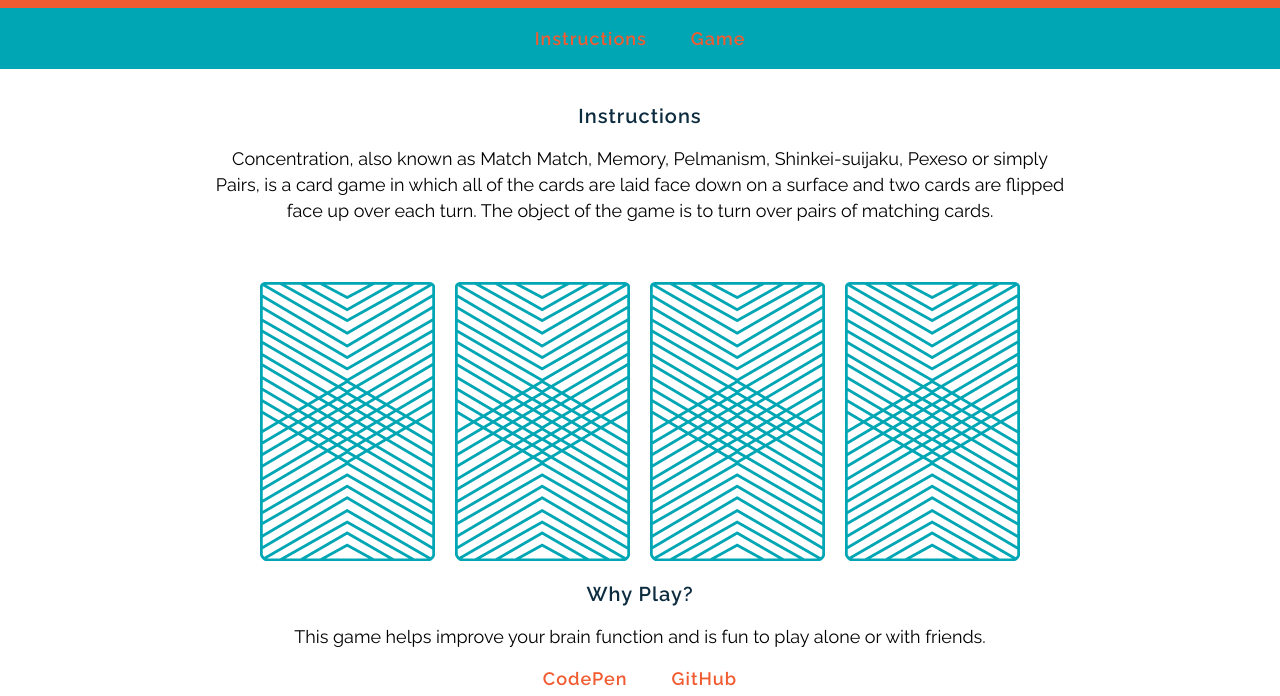
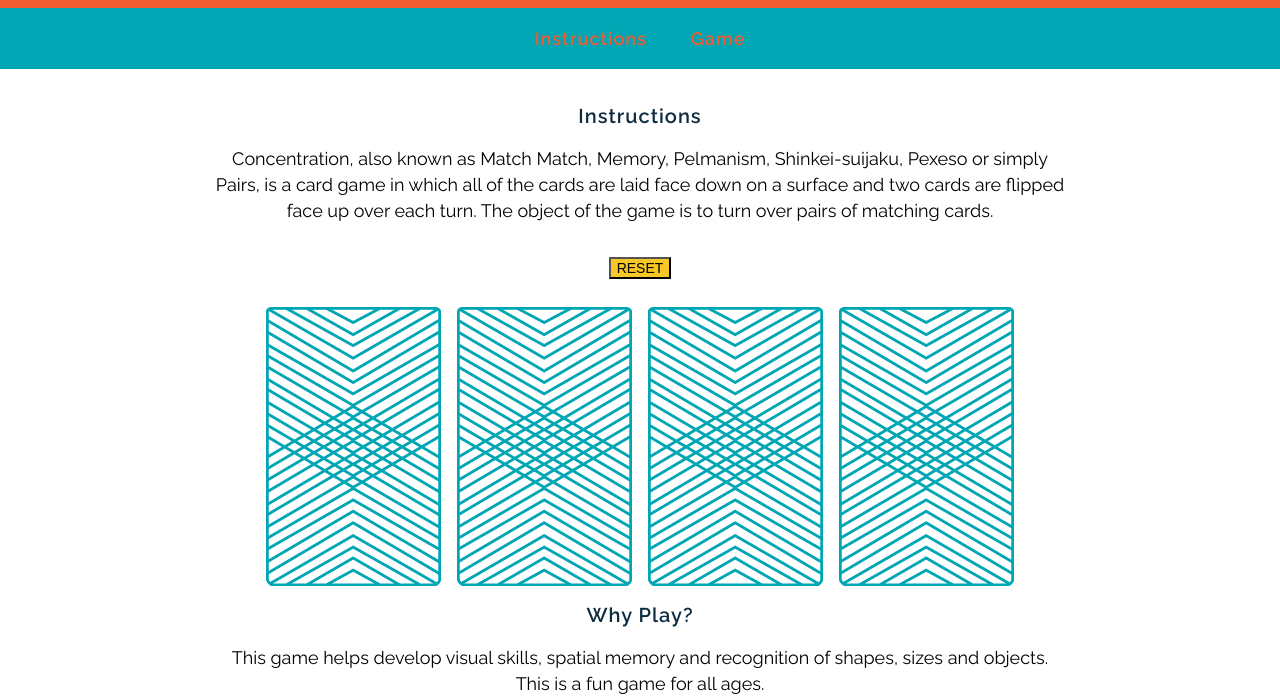
Before and after one commit to richardk88/wdi-fundamentals-memorygame, a plain HTML site: page memory_game/index.html in a window 1280 px wide. Shown: the part 105-801 px from the top of the page. Drawn offline with Linux system fonts and the light colour scheme; a web font is replaced by a local one.

Commit message:
created game logic

```diff
--- a/memory_game/index.html
+++ b/memory_game/index.html
@@ -1,3 +1,5 @@
+<link rel="stylesheet" href="https://cdnjs.cloudflare.com/ajax/libs/font-awesome/4.7.0/css/font-awesome.min.css">
+
 <!DOCTYPE html>
 <html>
 
@@ -21,19 +23,17 @@
 		<h2>Instructions</h2>
 		<p>Concentration, also known as Match Match, Memory, Pelmanism, Shinkei-suijaku, Pexeso or simply Pairs, is a card game in which all of the cards are laid face down on a surface and two cards are flipped face up over each turn. The object of the game is to turn over pairs of matching cards.</p>
 
-		<div>
-		    <img src="images/back.png" alt="Queen of Diamonds">
-		    <img src="images/back.png" alt="Queen of Hearts">
-		    <img src="images/back.png" alt="King of Diamonds">
-		    <img src="images/back.png" alt="King of Hearts">
-		</div>
+	<button id="reset">RESET</button>
+
+		<div id="game-board" class="board clearfix"></div>
 
 	<h2>Why Play?</h2>
-	<p>This game helps improve your brain function and is fun to play alone or with friends.
+	<p>This game helps develop visual skills, spatial memory and recognition of shapes, sizes and objects. This is a fun game for all ages.
 	</p>
-
-	<a href="https://codepen.io/richardk88/">CodePen</a>
-	<a href="https://github.com/">GitHub</a>
+<br>
+	<h2>Connect with Me</h2>
+	<a href="https://codepen.io/richardk88/"><i class="fa fa-codepen fa-2x"></i></a>
+	<a href="https://github.com/richardk88" target="_blank"><i class="fa fa-github fa-2x"></i></a>
 	</main>
 
 	<footer class="clearfix">
--- a/memory_game/main.js
+++ b/memory_game/main.js
@@ -1,45 +1,65 @@
 var cards = [
     {
-		rank: "queen",
-		suit: "hearts",
-		cardImage: "images/queen-of-hearts.png"
+        rank: 'queen',
+        suit: 'hearts',
+        cardImage: 'images/queen-of-hearts.png'
     },
     {
-		rank: "queen",
-		suit: "diamonds",
-		cardImage: "images/queen-of-diamonds.png"
+        rank: 'queen',
+        suit: 'diamonds',
+        cardImage: 'images/queen-of-diamonds.png'
     },
     {
-		rank: "king",
-		suit: "hearts",
-		cardImage: "images/king-of-hearts.png"
+        rank: 'king',
+        suit: 'hearts',
+        cardImage: 'images/king-of-hearts.png'
     },
     {
-		rank: "king",
-		suit: "diamonds",
-		cardImage: "images/king-of-diamonds.png"
+        rank: 'king',
+        suit: 'diamonds',
+        cardImage: 'images/king-of-diamonds.png'
     }
 ];
 
 var cardsInPlay = [];
 
 var checkForMatch = function(){
+      if (cardsInPlay.length === 2){
       if (cardsInPlay[0] === cardsInPlay[1]) {
-      alert ("You found a match!")
+      alert ("You found a match!");
   } else {
-      alert ("Sorry, try again.")
+      alert ("Sorry, try again.");
+  }
 }
 };
 
-var flipCard = function (cardId){
+var flipCard = function (){
+    var cardId = this.getAttribute('data-id');
     console.log("User flipped " + cards[cardId].rank);
     console.log(cards[cardId].cardImage);
     console.log(cards[cardId].suit);
     cardsInPlay.push(cards[cardId].rank);
+    this.setAttribute('src', cards[cardId].cardImage);
     if (cardsInPlay.length === 2) {
         checkForMatch();
     };
 };
 
-flipCard(0);
-flipCard(2);
+var createBoard = function (){
+    for (var i=0; i<cards.length; i++) {
+        var cardElement = document.createElement('img');
+        cardElement.setAttribute('src', 'images/back.png');
+        cardElement.setAttribute('data-id', i);
+        cardElement.addEventListener('click', flipCard);
+        document.getElementById('game-board').appendChild(cardElement);
+    }
+};
+
+createBoard();
+
+var newSet = function(){
+var cardElement = document.createElement('img');
+cardElement.setAttribute('src', 'images/back.png');
+}
+var button = document.getElementById('reset');
+button.addEventListener('click', newSet);
--- a/memory_game/style.css
+++ b/memory_game/style.css
@@ -91,3 +91,9 @@ footer {
 	color: #F15B31;
 	font-weight: 700;
 }
+
+#reset {
+	background-color: rgba(247, 193, 14, .9);
+	font-size: 14px;
+	margin: 15px 0 -12px 0;
+}
```
Lines whose indentation alone changed are shown as unchanged.
